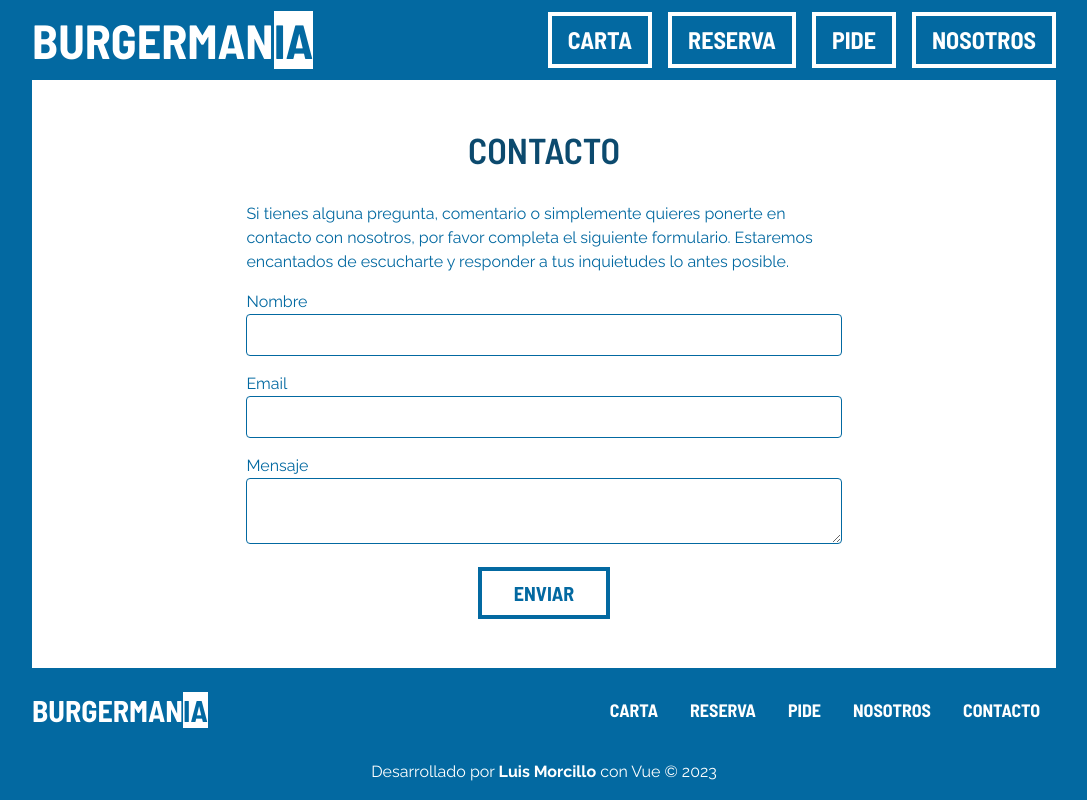
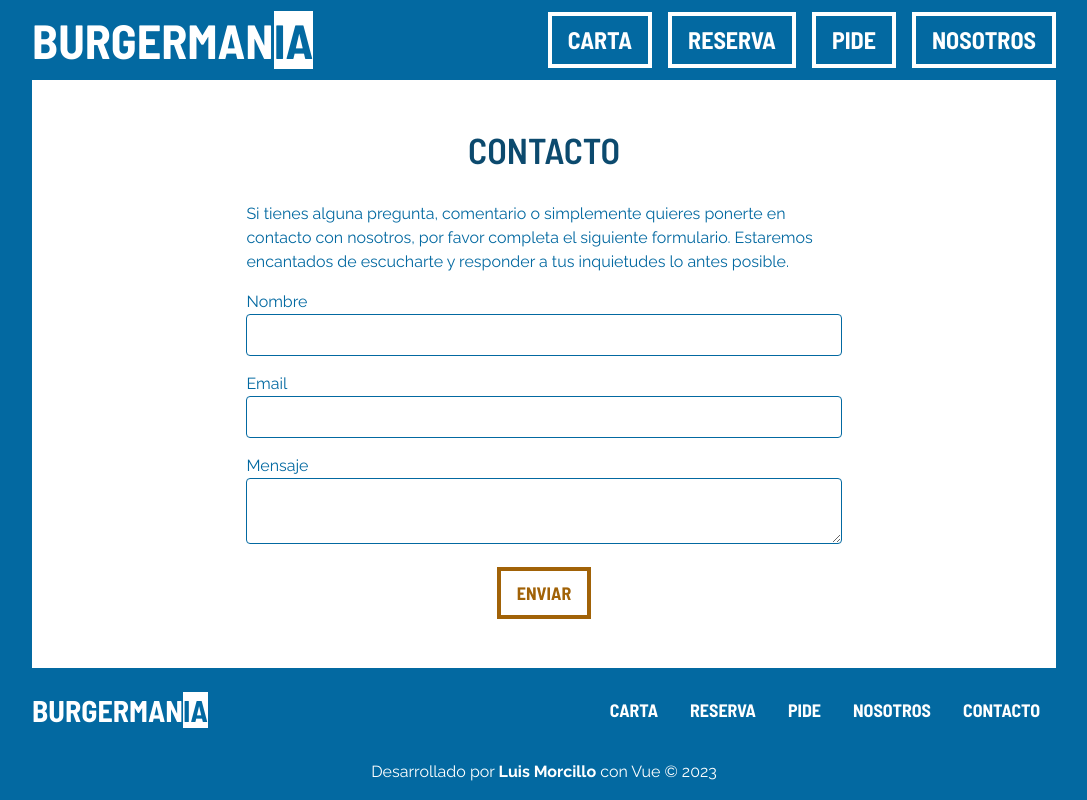
Before and after one commit to molul/burgermania_vue, a Vue app: page /contacto in a window 1280 px wide. Shown: the whole page, without its empty margins (96-1183 px from the left). Built offline with nearby package versions, Linux system fonts and the light colour scheme.

Commit message:
Contacto submitting also waits for a little while and shows a spinner

```diff
--- a/src/views/ContactoView.vue
+++ b/src/views/ContactoView.vue
@@ -47,9 +47,21 @@
 						<div class="text-center">
 							<button
 								type="submit"
-								class="border-4 border-sky-700 bg-white text-sky-700 px-8 py-2 font-condensed text-xl uppercase font-bold hover:bg-sky-700 hover:text-white transition-colors duration-200"
+								class="text-lg md:text-lg border-4 font-condensed text-2xl uppercase py-2 px-4 font-bold transition-colors duration-200 "
+								:class="status === 'submitting' ? 'border-gray-500 bg-gray-500 text-gray-300' : 'border-yellow-700 text-yellow-700 hover:bg-yellow-700 hover:text-white '"
+
 							>
-								Enviar
+								<div class="flex gap-2 items-center">
+									<div class="animate-spin" v-show="status === 'submitting'">
+										<svg width="24px" height="24px" viewBox="0 0 24 24" fill="none" xmlns="http://www.w3.org/2000/svg">
+											<path class="fill-white" opacity="0.2" fill-rule="evenodd" clip-rule="evenodd" d="M12 19C15.866 19 19 15.866 19 12C19 8.13401 15.866 5 12 5C8.13401 5 5 8.13401 5 12C5 15.866 8.13401 19 12 19ZM12 22C17.5228 22 22 17.5228 22 12C22 6.47715 17.5228 2 12 2C6.47715 2 2 6.47715 2 12C2 17.5228 6.47715 22 12 22Z" fill="#000000"/>
+											<path class="fill-white" d="M2 12C2 6.47715 6.47715 2 12 2V5C8.13401 5 5 8.13401 5 12H2Z" fill="#000000"/>
+										</svg>
+									</div>
+									<div>
+										{{ status === 'submitting' ? 'Enviando...' : 'Enviar' }}
+									</div>
+								</div>
 							</button>
 						</div>
 					</div>
@@ -74,6 +86,7 @@ export default {
 	},
 	data() {
 		return {
+			status: '',
 			formVisible: true,
 			formError: false,
 			name: "",
@@ -85,7 +98,14 @@ export default {
 		submitForm() {
 			if (this.name != "" && this.email != "" && this.message != "") {
 				this.formError = false;
-				this.formVisible = false;
+
+				this.status = 'submitting';
+
+				setTimeout ( () => {
+					this.status = 'submitted';
+					this.formVisible = false;
+				}, 2000)
+
 			} else {
 				this.formError = true;
 			}
```
